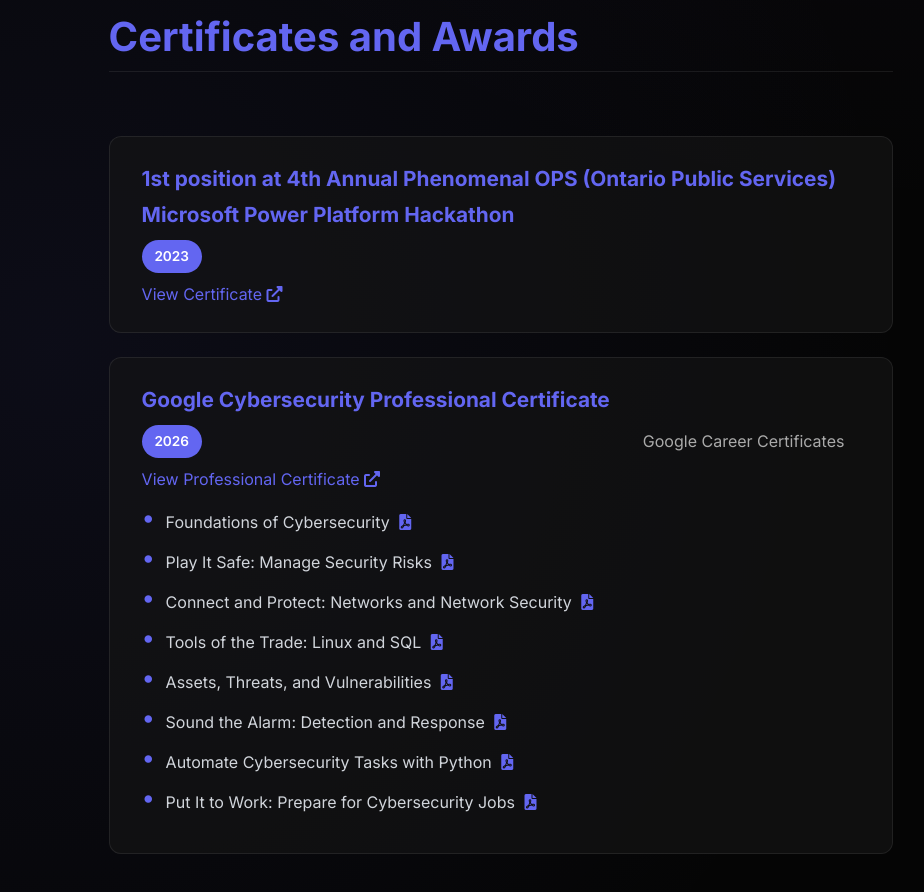
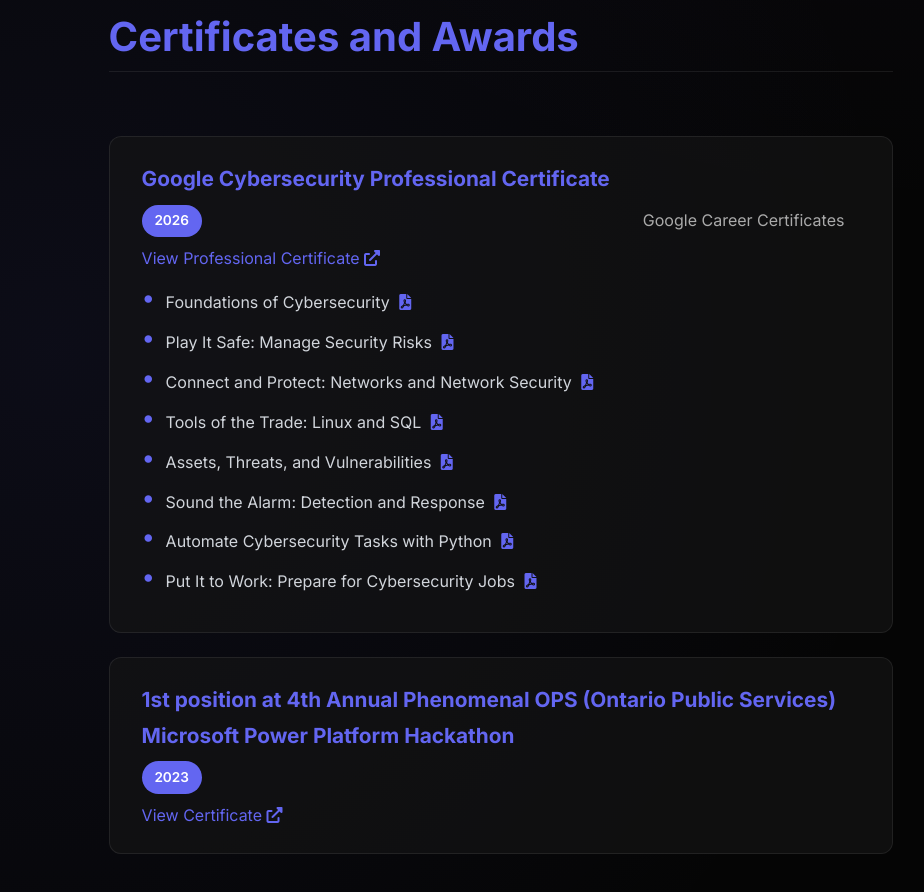
Before and after one commit to PranavWorksInCode/professional_portfolio, a plain HTML site: page resume.html in a window 1280 px wide. Shown: the part 2900-3792 px from the top of the page, without its empty margins (139-1063 px from the left). Drawn offline with Linux system fonts and the light colour scheme.

Commit message:
added certificates

```diff
--- a/resume.html
+++ b/resume.html
@@ -134,6 +134,51 @@
         <section class="resume-section">
             <h2>Certificates and Awards</h2>
             <div class="timeline-simple">
+                <!-- Google Cybersecurity Certificate -->
+                <div class="timeline-item">
+                    <h3>Google Cybersecurity Professional Certificate</h3>
+                    <span class="timeline-date">2026</span>
+                    <p>Google Career Certificates</p>
+                    <p style="width: 100%; margin-top: 0.5rem;"><a
+                            href="Documents/Coursera%20MNVGREM3PD3G-Google%20Cybersecurity%20Certificate.pdf"
+                            target="_blank" style="color: var(--accent-color); text-decoration: none;">View Professional
+                            Certificate
+                            <i class="fas fa-external-link-alt"></i></a></p>
+                    <ul class="roadmap-details" style="margin-top: 1rem;">
+                        <li>Foundations of Cybersecurity <a
+                                href="Documents/Coursera%20TCOQB0FEB87S-FOundation%20of%20Cybersecurity.pdf"
+                                target="_blank" style="color: var(--accent-color); margin-left: 5px;"><i
+                                    class="fas fa-file-pdf"></i></a></li>
+                        <li>Play It Safe: Manage Security Risks <a
+                                href="Documents/Coursera%20PFTSRNFGOW8L-Play%20it%20safe.pdf" target="_blank"
+                                style="color: var(--accent-color); margin-left: 5px;"><i
+                                    class="fas fa-file-pdf"></i></a></li>
+                        <li>Connect and Protect: Networks and Network Security <a
+                                href="Documents/Coursera%20Z8NG92UZ67IB-Netwrok%20and%20network%20security.pdf"
+                                target="_blank" style="color: var(--accent-color); margin-left: 5px;"><i
+                                    class="fas fa-file-pdf"></i></a></li>
+                        <li>Tools of the Trade: Linux and SQL <a
+                                href="Documents/Coursera%20PIY6ZMOXJ64R-Linux%20and%20SQL.pdf" target="_blank"
+                                style="color: var(--accent-color); margin-left: 5px;"><i
+                                    class="fas fa-file-pdf"></i></a></li>
+                        <li>Assets, Threats, and Vulnerabilities <a
+                                href="Documents/Coursera%20FJ46XJAY8D5S-assets,threats%20and%20vulnerabilities.pdf"
+                                target="_blank" style="color: var(--accent-color); margin-left: 5px;"><i
+                                    class="fas fa-file-pdf"></i></a></li>
+                        <li>Sound the Alarm: Detection and Response <a
+                                href="Documents/Coursera%209JLVLLQR0A9J0-Sound%20the%20alarm.pdf" target="_blank"
+                                style="color: var(--accent-color); margin-left: 5px;"><i
+                                    class="fas fa-file-pdf"></i></a></li>
+                        <li>Automate Cybersecurity Tasks with Python <a
+                                href="Documents/Coursera%203XETB1KIBKX0-python.pdf" target="_blank"
+                                style="color: var(--accent-color); margin-left: 5px;"><i
+                                    class="fas fa-file-pdf"></i></a></li>
+                        <li>Put It to Work: Prepare for Cybersecurity Jobs <a
+                                href="Documents/Coursera%20XS9MF8TARV7J-Prepare%20for%20Cybersecurity%20Jobs.pdf"
+                                target="_blank" style="color: var(--accent-color); margin-left: 5px;"><i
+                                    class="fas fa-file-pdf"></i></a></li>
+                    </ul>
+                </div>
                 <div class="timeline-item">
                     <h3>1st position at 4th Annual Phenomenal OPS (Ontario Public Services) Microsoft Power Platform
                         Hackathon</h3>
@@ -141,47 +186,6 @@
                     <p style="width: 100%; margin-top: 0.5rem;"><a href="Documents/microsoft%20certificate.pdf"
                             target="_blank" style="color: var(--accent-color); text-decoration: none;">View Certificate
                             <i class="fas fa-external-link-alt"></i></a></p>
-                </div>
-                <!-- Google Cybersecurity Certificate -->
-                <div class="timeline-item">
-                    <h3>Google Cybersecurity Professional Certificate</h3>
-                    <span class="timeline-date">2026</span>
-                    <p>Google Career Certificates</p>
-                    <p style="width: 100%; margin-top: 0.5rem;"><a
-                            href="Documents/Coursera MNVGREM3PD3G-Google Cybersecurity Certificate.pdf" target="_blank"
-                            style="color: var(--accent-color); text-decoration: none;">View Professional
-                            Certificate
-                            <i class="fas fa-external-link-alt"></i></a></p>
-                    <ul class="roadmap-details" style="margin-top: 1rem;">
-                        <li>Foundations of Cybersecurity <a
-                                href="Documents/Coursera TCOQB0FEB87S-FOundation of Cybersecurity.pdf" target="_blank"
-                                style="color: var(--accent-color); margin-left: 5px;"><i
-                                    class="fas fa-file-pdf"></i></a></li>
-                        <li>Play It Safe: Manage Security Risks <a
-                                href="Documents/Coursera PFTSRNFGOW8L-Play it safe.pdf" target="_blank"
-                                style="color: var(--accent-color); margin-left: 5px;"><i
-                                    class="fas fa-file-pdf"></i></a></li>
-                        <li>Connect and Protect: Networks and Network Security <a
-                                href="Documents/Connect_and_Protect.pdf" target="_blank"
-                                style="color: var(--accent-color); margin-left: 5px;"><i
-                                    class="fas fa-file-pdf"></i></a></li>
-                        <li>Tools of the Trade: Linux and SQL <a href="Documents/Tools_of_the_Trade.pdf" target="_blank"
-                                style="color: var(--accent-color); margin-left: 5px;"><i
-                                    class="fas fa-file-pdf"></i></a></li>
-                        <li>Assets, Threats, and Vulnerabilities <a href="Documents/Assets_Threats_Vulnerabilities.pdf"
-                                target="_blank" style="color: var(--accent-color); margin-left: 5px;"><i
-                                    class="fas fa-file-pdf"></i></a></li>
-                        <li>Sound the Alarm: Detection and Response <a href="Documents/Sound_the_Alarm.pdf"
-                                target="_blank" style="color: var(--accent-color); margin-left: 5px;"><i
-                                    class="fas fa-file-pdf"></i></a></li>
-                        <li>Automate Cybersecurity Tasks with Python <a
-                                href="Documents/Automate_Cybersecurity_Tasks.pdf" target="_blank"
-                                style="color: var(--accent-color); margin-left: 5px;"><i
-                                    class="fas fa-file-pdf"></i></a></li>
-                        <li>Put It to Work: Prepare for Cybersecurity Jobs <a href="Documents/Put_It_to_Work.pdf"
-                                target="_blank" style="color: var(--accent-color); margin-left: 5px;"><i
-                                    class="fas fa-file-pdf"></i></a></li>
-                    </ul>
                 </div>
             </div>
         </section>
```
